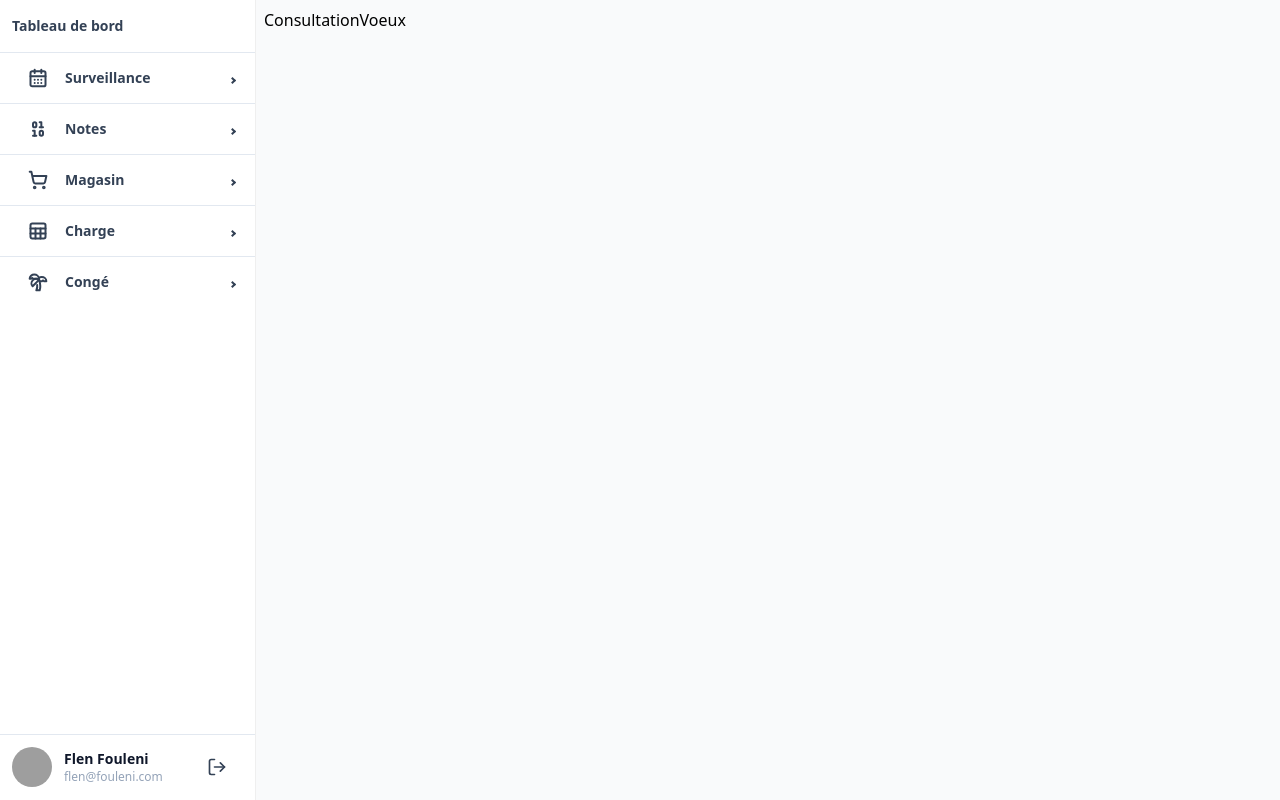
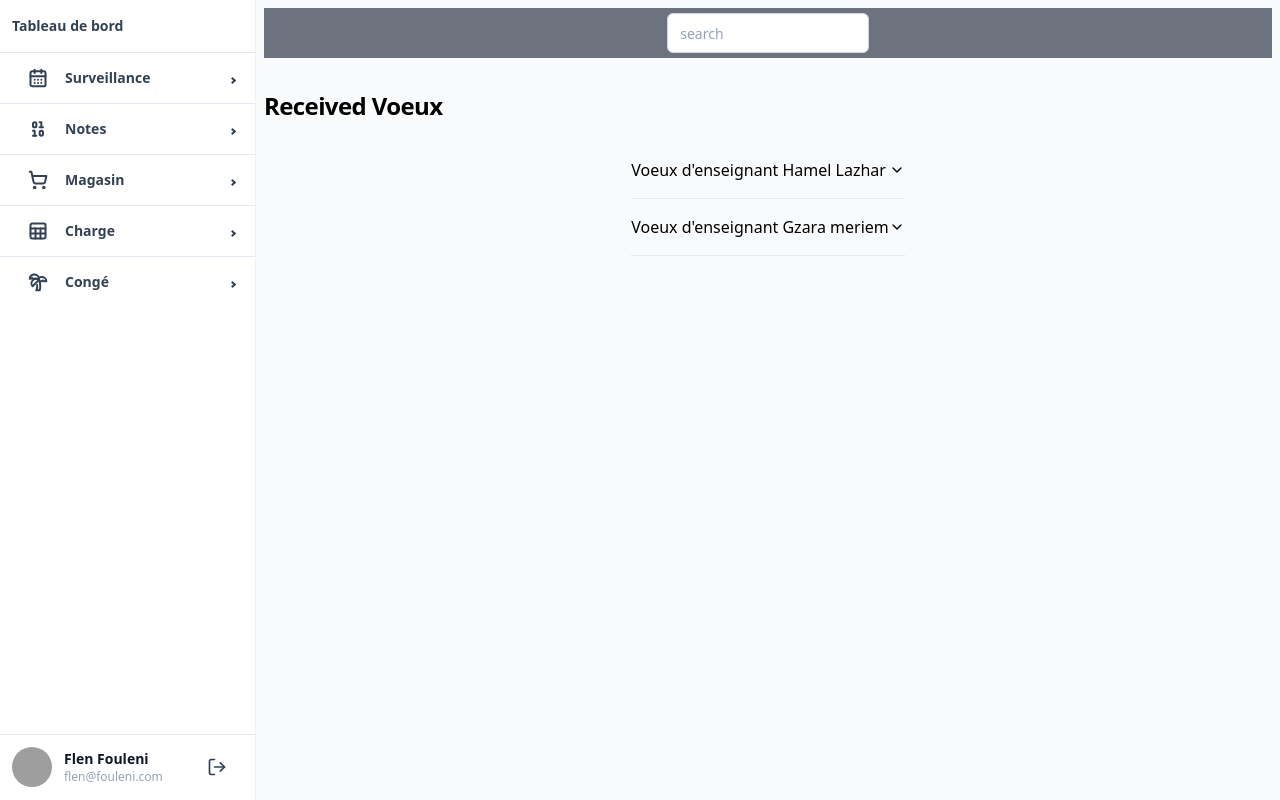
Before and after one commit to stormynight9/isimm-frontend, a React (Vite) app: page /isimm-frontend/charge/consultation-voeux in a window 1280 px wide. Built offline with nearby package versions, Linux system fonts and the light colour scheme; grey boxes are pictures that could not be loaded; a web font is replaced by a local one.

Commit message:
version1InterfaceVoeux

```diff
--- a/src/pages/charge/chef-departement/ConsultationVoeux.jsx
+++ /dev/null
@@ -1,7 +0,0 @@
-import React from "react"
-
-const ConsultationVoeux = () => {
-    return <div>ConsultationVoeux</div>
-}
-
-export default ConsultationVoeux
--- /dev/null
+++ b/src/pages/charge/chef-departement/GestionVoeux/ConsultationVoeux.css
@@ -0,0 +1,13 @@
+.ConsultationVeuxContainner{
+    display: flex;
+    flex-direction: column;
+    justify-content: center;
+}
+.FrameTitle{
+    display: flex ;
+}
+.AccordationChargeContainner{
+    display: flex;
+    justify-content: center;
+    padding-top: 20px;
+}
--- /dev/null
+++ b/src/pages/charge/chef-departement/GestionVoeux/ConsultationVoeux.jsx
@@ -0,0 +1,25 @@
+import React, { useMemo } from "react"
+import NavBar from "@/pages/charge/components/NavBar/NavBar"
+import AccordationCharge from "@/pages/charge/components/Accordation/Accordation"
+import "./ConsultationVoeux.css"
+
+const ConsultationVoeux = () => {
+
+    return(
+        <div className="ConsultationVeuxContainner">
+            <NavBar/>
+            <div className="FrameTitle">
+                <h3 className="mt-8 scroll-m-20 text-2xl font-semibold tracking-tight">
+                    Received Voeux
+                </h3>
+            </div>
+            <div className="AccordationChargeContainner">
+                <AccordationCharge/>
+            </div>
+        </div>
+
+
+    )
+}
+
+export default ConsultationVoeux
--- /dev/null
+++ b/src/pages/charge/components/Accordation/Accordation.css
@@ -0,0 +1,11 @@
+.ButtonValidVoeux{
+    background-color: #16A34A;
+}
+.ButtonRejectVoeux{
+    background-color: #DC2626;
+}
+.ButtonVoeuxContainner{
+    display: flex;
+    justify-content: flex-end;
+    gap :10px ;
+}
--- /dev/null
+++ b/src/pages/charge/components/Accordation/Accordation.jsx
@@ -0,0 +1,47 @@
+import "./Accordation.css"
+import { useState } from 'react';
+import { Button } from "@/components/ui/Button";
+import {
+    Accordion,
+    AccordionContent,
+    AccordionItem,
+    AccordionTrigger,
+  } from "@/components/ui/Accordion"
+const Voeux =[
+    {NomEnseignant:' Hamel Lazhar', NomMatiere:'Analyseur syntaxique' , desc :'Nothing to say'},
+    {NomEnseignant:' Gzara meriem', NomMatiere:'Machine Learning' ,desc : 'Hellllo'},
+
+  ]
+function AccordationCharge() {
+    const [voeux,setVoeux]=useState(Voeux)
+
+    return (
+      <div>
+{ Voeux.map((voeux,i)=>{
+                              return (
+<Accordion type="single" collapsible>
+  <AccordionItem value="item-1">
+    <AccordionTrigger> Voeux d'enseignant {voeux.NomEnseignant} </AccordionTrigger>
+    <AccordionContent>
+      <p>
+      Matiere : {voeux.NomMatiere}
+      </p>
+      <p><br/>
+      Description : {voeux.desc}
+      </p><br/>
+      <div className="ButtonVoeuxContainner">
+      <Button variant="default" className="ButtonValidVoeux">Valider</Button>
+      <Button variant="default" className="ButtonRejectVoeux">Rejeter</Button>
+      </div>
+    </AccordionContent>
+  </AccordionItem>
+</Accordion>
+);})}
+
+
+      </div>
+    );
+
+  }
+
+  export default AccordationCharge
--- /dev/null
+++ b/src/pages/charge/components/NavBar/NavBar.css
@@ -0,0 +1,14 @@
+.ChargeNavBarInputStyle{
+    display: flex;
+    width: 20%;
+    background-color: white;
+    align-items: center;
+}
+.ChargeNavBarContainerStyle{
+    background-color:#6C737F;
+     display: flex;
+     justify-content: center;
+     height: 100%;
+     padding-top: 5px;
+     padding-bottom: 5px;
+}
--- /dev/null
+++ b/src/pages/charge/components/NavBar/NavBar.jsx
@@ -0,0 +1,22 @@
+import { Input } from "@/components/ui/Input"
+import "./NavBar.css"
+import { SearchIcon } from "lucide-react";
+
+
+function NavBar() {
+
+  return (
+    <nav>
+        <div className='ChargeNavBarContainerStyle'>
+            <Input type="Text" placeholder="search"  className="ChargeNavBarInputStyle"/>
+
+
+        </div>
+
+
+    </nav>
+  );
+
+}
+
+export default NavBar
--- a/src/routes.tsx
+++ b/src/routes.tsx
@@ -11,7 +11,7 @@ import Complaints from "./pages/surveillance/Complaints"
 import CreateCalendar from "./pages/surveillance/CreateCalendar"
 import SavedCalendars from "./pages/surveillance/SavedCalendars"
 import GestionDiplomes from "./pages/charge/chef-departement/GestionDiplomes/GestionDiplomes"
-import ConsultationVoeux from "./pages/charge/chef-departement/ConsultationVoeux"
+import ConsultationVoeux from "./pages/charge/chef-departement/GestionVoeux/ConsultationVoeux"
 import ConsultationEnseignant from "./pages/charge/chef-departement/ConsultationEnseignant"
 import SoumettreVoeux from "./pages/charge/enseignant/SoumettreVoeux"
 import ProfileInformation from "./pages/charge/enseignant/ProfileInformation"
```
